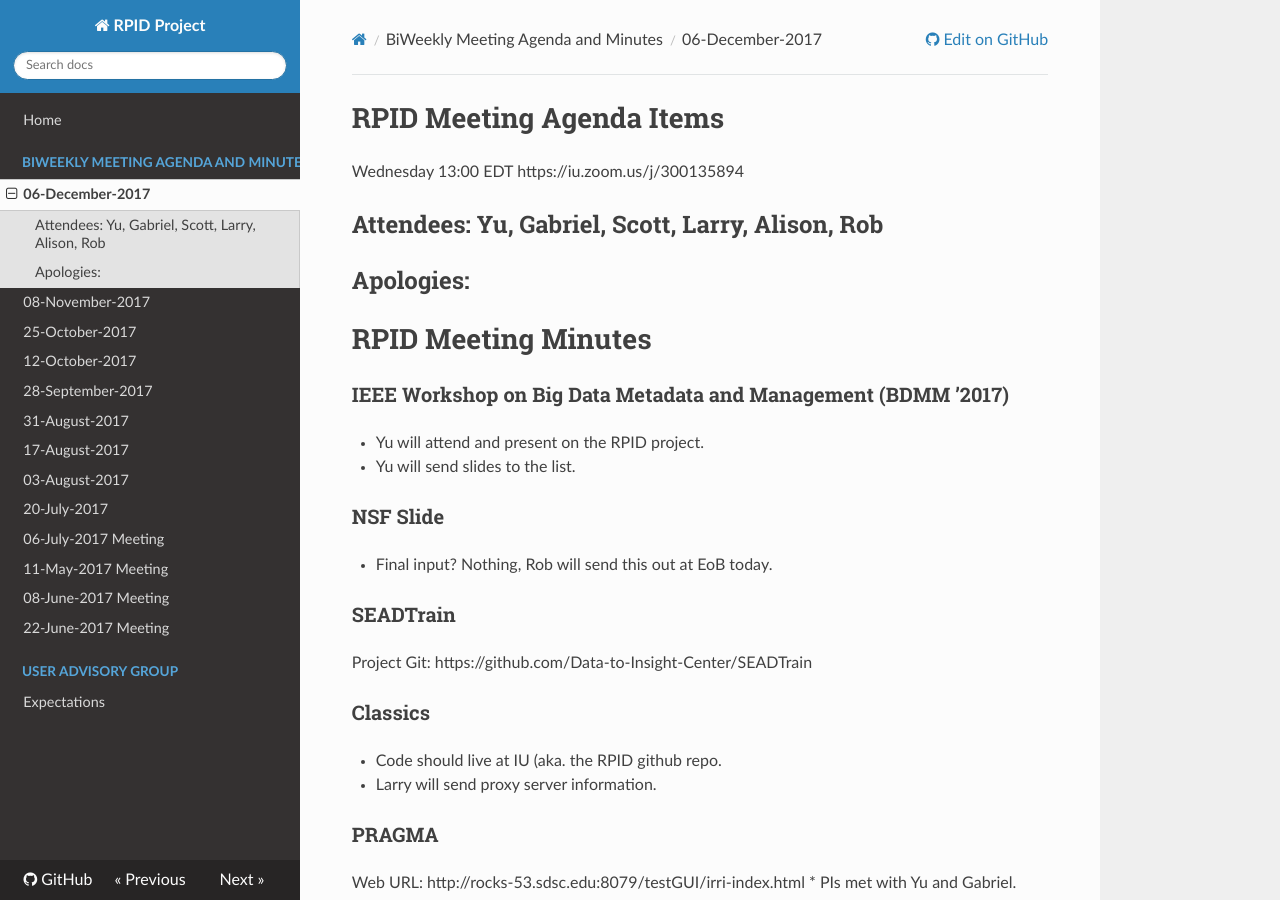
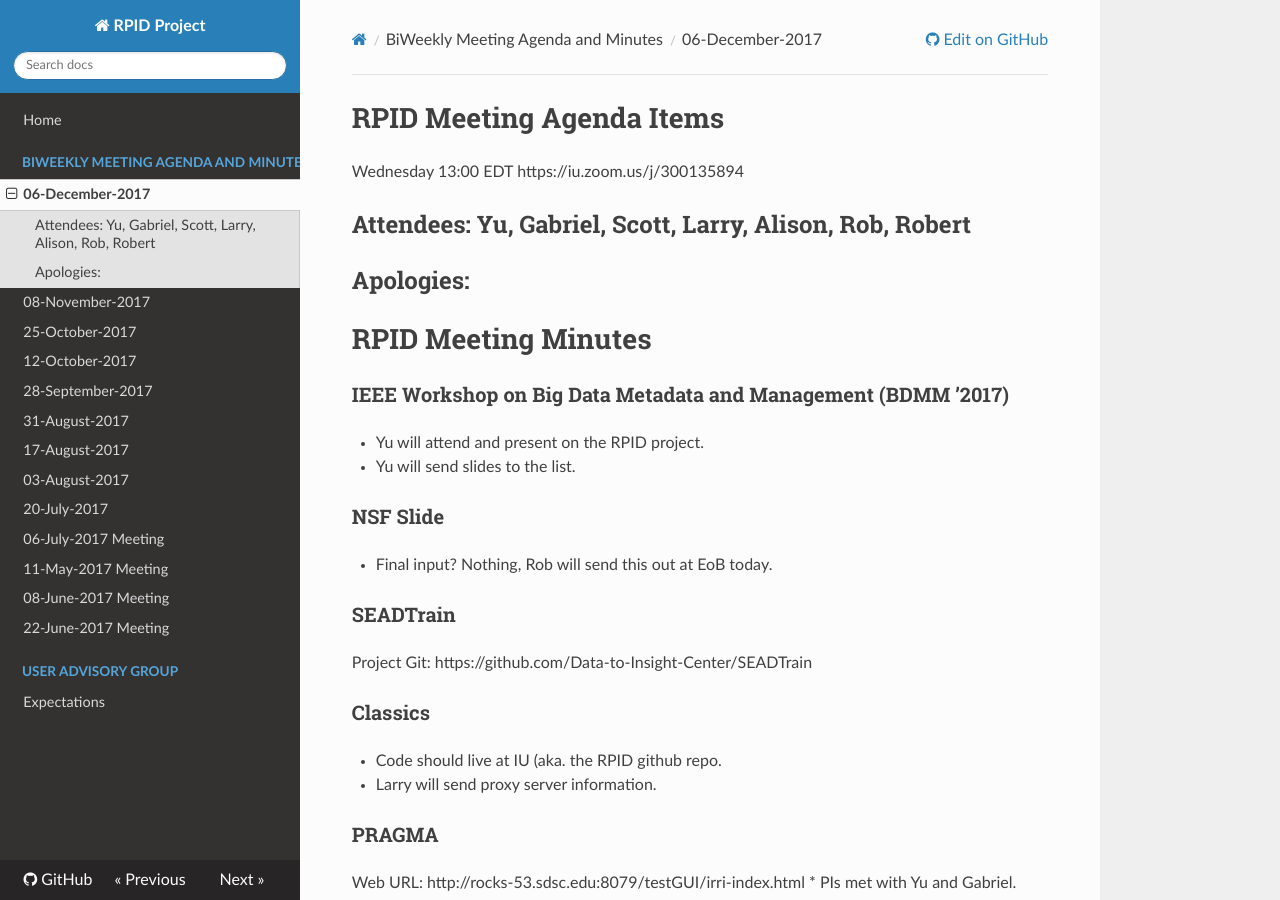
Before and after one commit to rpidproject/rpid, an MkDocs documentation site: the page built from docs/06-December-2017.md, in a window 1280 px wide and 900 px high. Built offline with MkDocs 1.6.1, drawn with Linux system fonts in a browser that asks for light colours; nearby versions of some CDN libraries; old or Windows-style settings are respelled for this version of MkDocs.

Commit message:
Update 06-December-2017.md

```diff
--- a/docs/06-December-2017.md
+++ b/docs/06-December-2017.md
@@ -2,7 +2,7 @@
 Wednesday 13:00 EDT
 https://iu.zoom.us/j/300135894
 
-## Attendees: Yu, Gabriel, Scott, Larry, Alison, Rob
+## Attendees: Yu, Gabriel, Scott, Larry, Alison, Rob, Robert
 ## Apologies:
 
 # RPID Meeting Minutes
```
